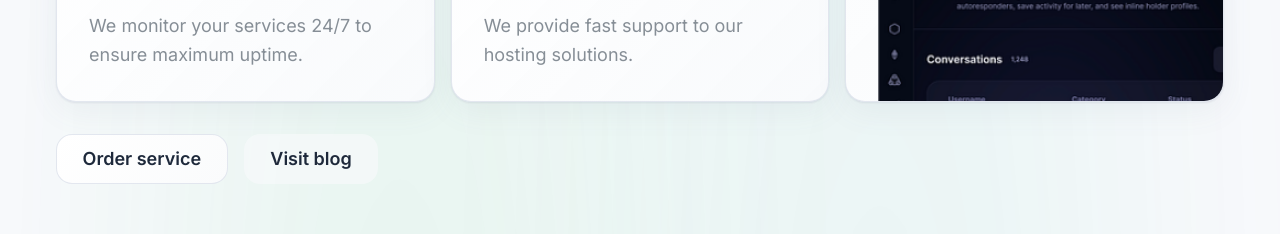
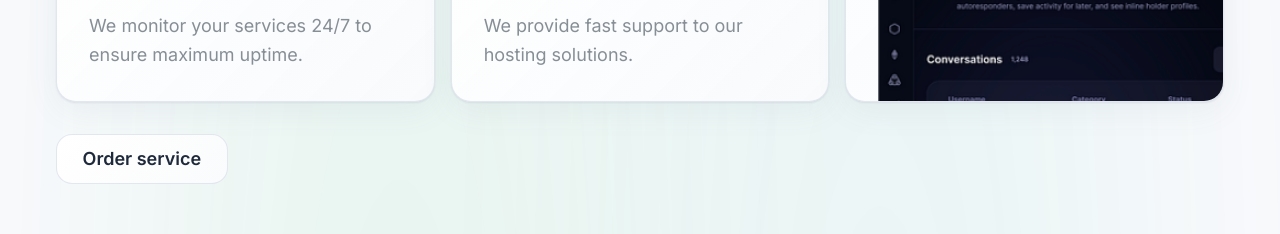
Before and after one commit to voidpuls/ooozeclouddevhome, a Next.js app: page / in a window 1280 px wide. Shown: the part 2000-2234 px from the top of the page. Built offline with nearby package versions, Linux system fonts and the light colour scheme; no server answers.

Commit message:
Remove visit blog button from the page

```diff
--- a/src/app/page.jsx
+++ b/src/app/page.jsx
@@ -130,7 +130,6 @@ export default function HomePage() {
             </Grid>
             <Group mb="6rem" mt="2rem">
               <Button component={Link} href={settings.billing_url} target="_blank" size="lg" variant="plain">{t('features.orderService')}</Button>
-              <Button component={Link} href="/blog" size="lg" variant="subtle">{t('features.visitBlog')}</Button>
             </Group>
           </FadeInOnScroll>
         </Container>
```
